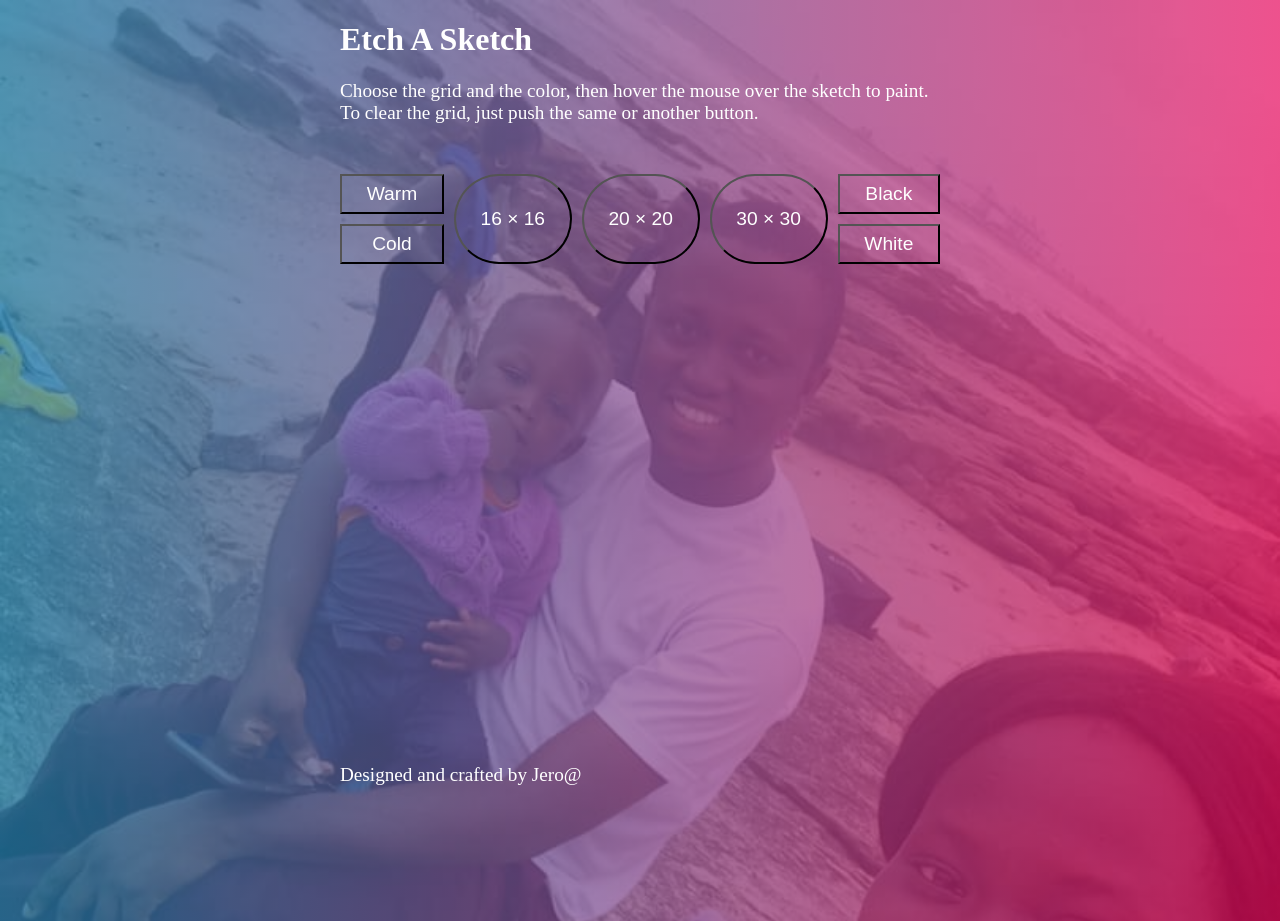
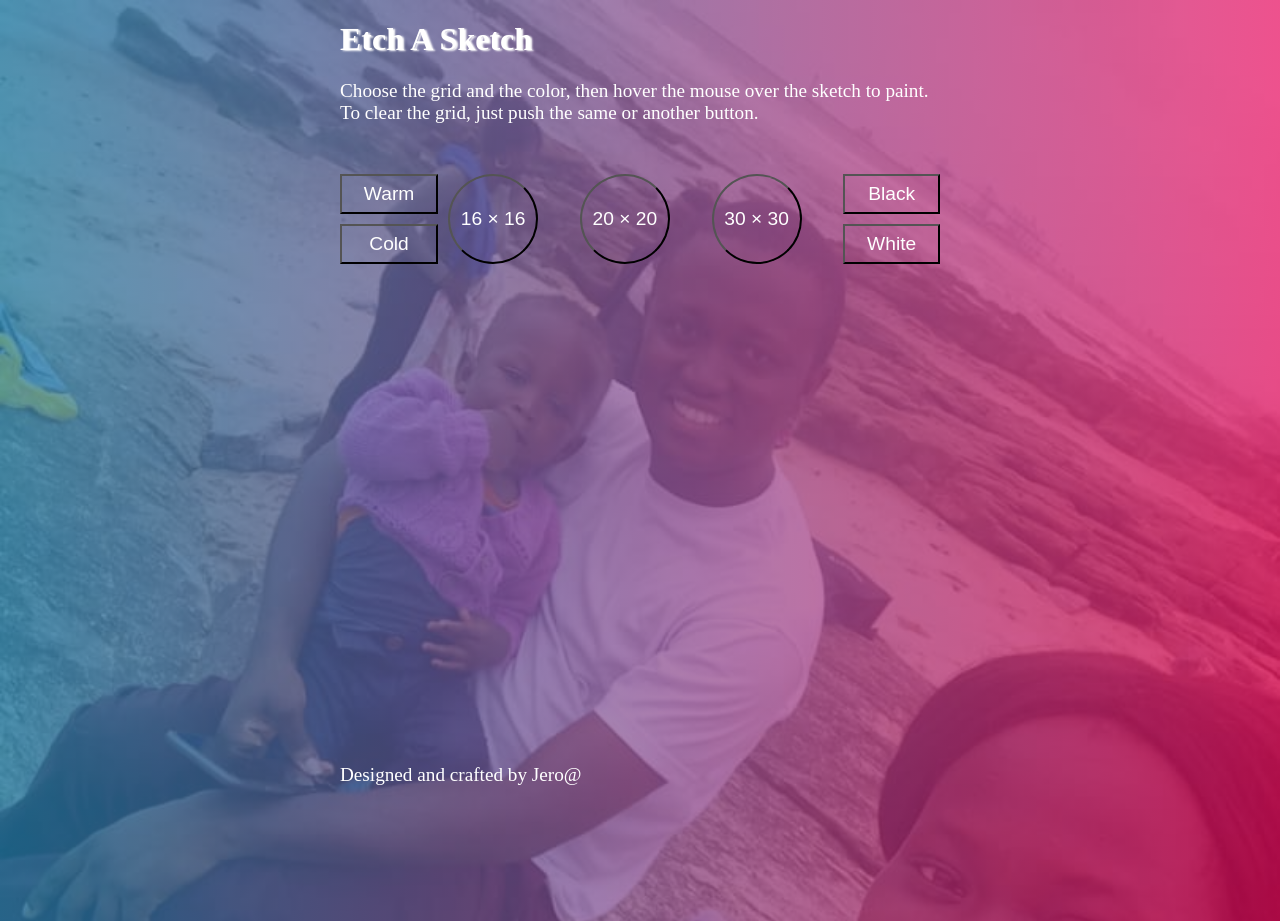
Before and after one commit to jerryowusu/etch-a-sketch, a plain HTML site: page index.html in a window 1280 px wide. Drawn offline with Linux system fonts and the light colour scheme.

Commit message:
adding css styles to the button

```diff
--- a/style.css
+++ b/style.css
@@ -13,6 +13,12 @@ body {
     position: center;
 
 
+
+ }
+
+ h1 {
+     color: white;
+    text-shadow: 2px 1px 2px white;
 
  }
 
@@ -34,9 +40,16 @@ button {
     width: inherit;
     height: 90px;
 
+}
+
+button:focus {
+    outline: none;
+     border: 10px  red;
+    box-shadow: 1px 2px 20px 10px rgba(255, 0, 0, 0.445);
+    transition: 0.5s;
+}
 
 
-}
 
 .warm {
     grid-area: 1 / 1 / 2 / 2
@@ -72,7 +85,9 @@ button {
 .twenty,
 .thirty,
 .sixteen       {
-    border-radius: 100px;
+    height: 90px;
+    width: 90px;
+    border-radius: 50%;
 }
 
 .warm,
@@ -83,6 +98,7 @@ button {
 .black,
 .white  {
     font-size: 1.2rem;
+
 }
 
 p,
```
Also changed, not shown: index.html (+1 -1 lines).
